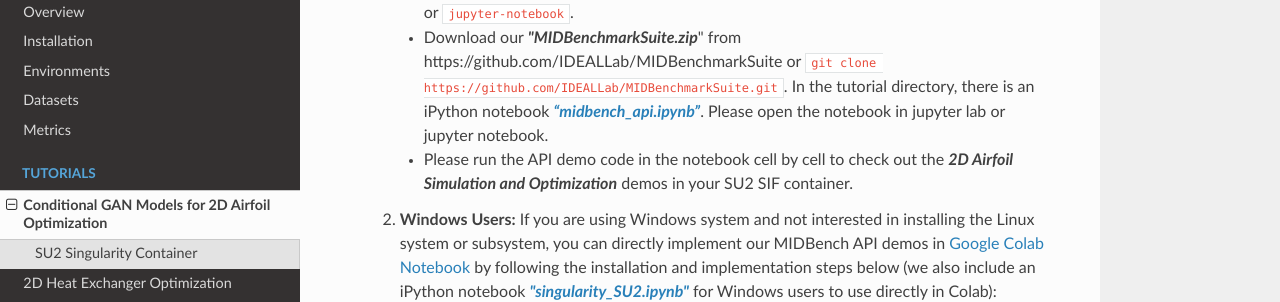
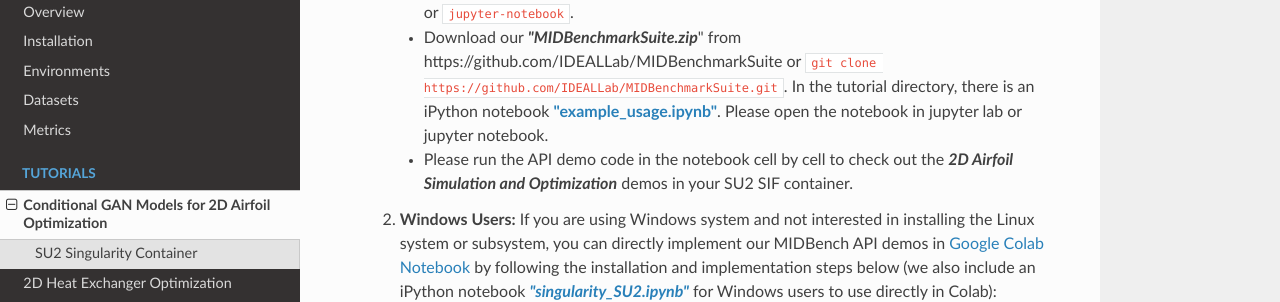
Before and after one commit to IDEALLab/midbench, an MkDocs documentation site: the page built from docs/tutorials/airfoil-su2-singularity.md, in a window 1280 px wide and 900 px high, scrolled down 573 px. Shown: the part 156-458 px from the top of the window. Built offline with MkDocs 1.6.1, drawn with Linux system fonts in a browser that asks for light colours; nearby versions of some CDN libraries.

Commit message:
Updating link to appropriate notebook

```diff
--- a/docs/tutorials/airfoil-su2-singularity.md
+++ b/docs/tutorials/airfoil-su2-singularity.md
@@ -12,7 +12,7 @@ We perform the 2D airfoil simulation and optimization using [SU2](https://su2cod
         * Download SU2 SIF container. Please download the SU2 SIF container from Sylabs using this link ([https://cloud.sylabs.io/library/junideallab/midbench/su2v7.3.1_conda3.9.12_gmsh](https://cloud.sylabs.io/library/junideallab/midbench/su2v7.3.1_conda3.9.12_gmsh)). After installing Singularity, you can also pull the SU2 SIF container using the following command: `$ singularity pull --arch amd64 library://junideallab/midbench/su2v7.3.1_conda3.9.12_gmsh:latest`
         * Enter SU2 SIF container by typing the following command in your terminal: `singularity shell /path/to/your/downloaded/su2v7.3.1_conda3.9.12_gmsh_latest.sif`
         * Open jupyter notebook or jupyter lab by typing command in your terminal: `jupyter lab` or `jupyter-notebook`.
-        * Download our **_"MIDBenchmarkSuite.zip_**" from https://github.com/IDEALLab/MIDBenchmarkSuite or `git clone https://github.com/IDEALLab/MIDBenchmarkSuite.git`. In the tutorial directory, there is an iPython notebook [**_“midbench_api.ipynb”_**](../tutorials/midbench_api.ipynb). Please open the notebook in jupyter lab or jupyter notebook.
+        * Download our **_"MIDBenchmarkSuite.zip_**" from https://github.com/IDEALLab/MIDBenchmarkSuite or `git clone https://github.com/IDEALLab/MIDBenchmarkSuite.git`. In the tutorial directory, there is an iPython notebook [**"example_usage.ipynb"**](../tutorials/example_usage.ipynb). Please open the notebook in jupyter lab or jupyter notebook.
         * Please run the API demo code in the notebook cell by cell to check out the **_2D Airfoil Simulation and Optimization_** demos in your SU2 SIF container.
 
     2. **Windows Users:** If you are using Windows system and not interested in installing the Linux system or subsystem, you can directly implement our MIDBench API demos in [Google Colab Notebook](https://colab.research.google.com/) by following the installation and implementation steps below (we also include an iPython notebook [**_"singularity_SU2.ipynb"_**](../tutorials/singularity_SU2.ipynb) for Windows users to use directly in Colab):
```
